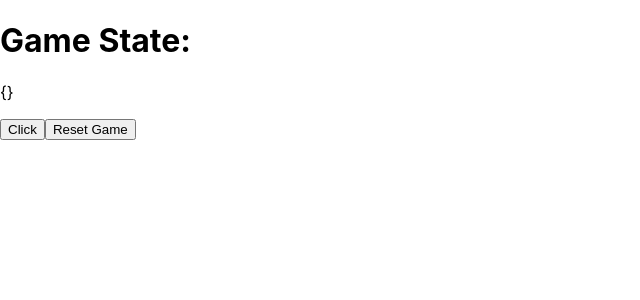
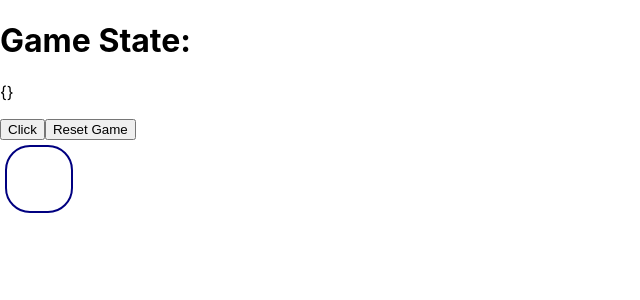
Before and after one commit to astrangethao/frankenman, a React (Create React App) app: page / in a window 1280 px wide. Shown: the top 300 px of the page, without its empty margins (0-640 px from the left). Built offline with nearby package versions, Linux system fonts and the light colour scheme; no server answers.

Commit message:
created basic placeholder box

```diff
--- a/src/components/App/App.js
+++ b/src/components/App/App.js
@@ -1,5 +1,6 @@
 import React, { useState, useEffect } from "react";
 import socketIOClient from "socket.io-client";
+import Box from "../WordDisplay/Box";
 const socket = socketIOClient("http://localhost:5000");
 
 function App() {
@@ -27,6 +28,7 @@ function App() {
       <p>{gameStateString}</p>
       <button onClick={handleClick}>Click</button>
       <button onClick={handleReset}>Reset Game</button>
+      <Box />
     </div>
   );
 }
--- /dev/null
+++ b/src/components/WordDisplay/Box.css
@@ -0,0 +1,8 @@
+.square {
+  margin: 5px;
+  border-radius: 25px;
+  border: 2px solid navy;
+  background: #fff;
+  width: 5vw;
+  height: 5vw;
+}
--- a/src/components/WordDisplay/Box.js
+++ b/src/components/WordDisplay/Box.js
@@ -0,0 +1,8 @@
+import React from "react";
+import "./Box.css";
+
+function Box() {
+  return <div className="square"></div>;
+}
+
+export default Box;
```
